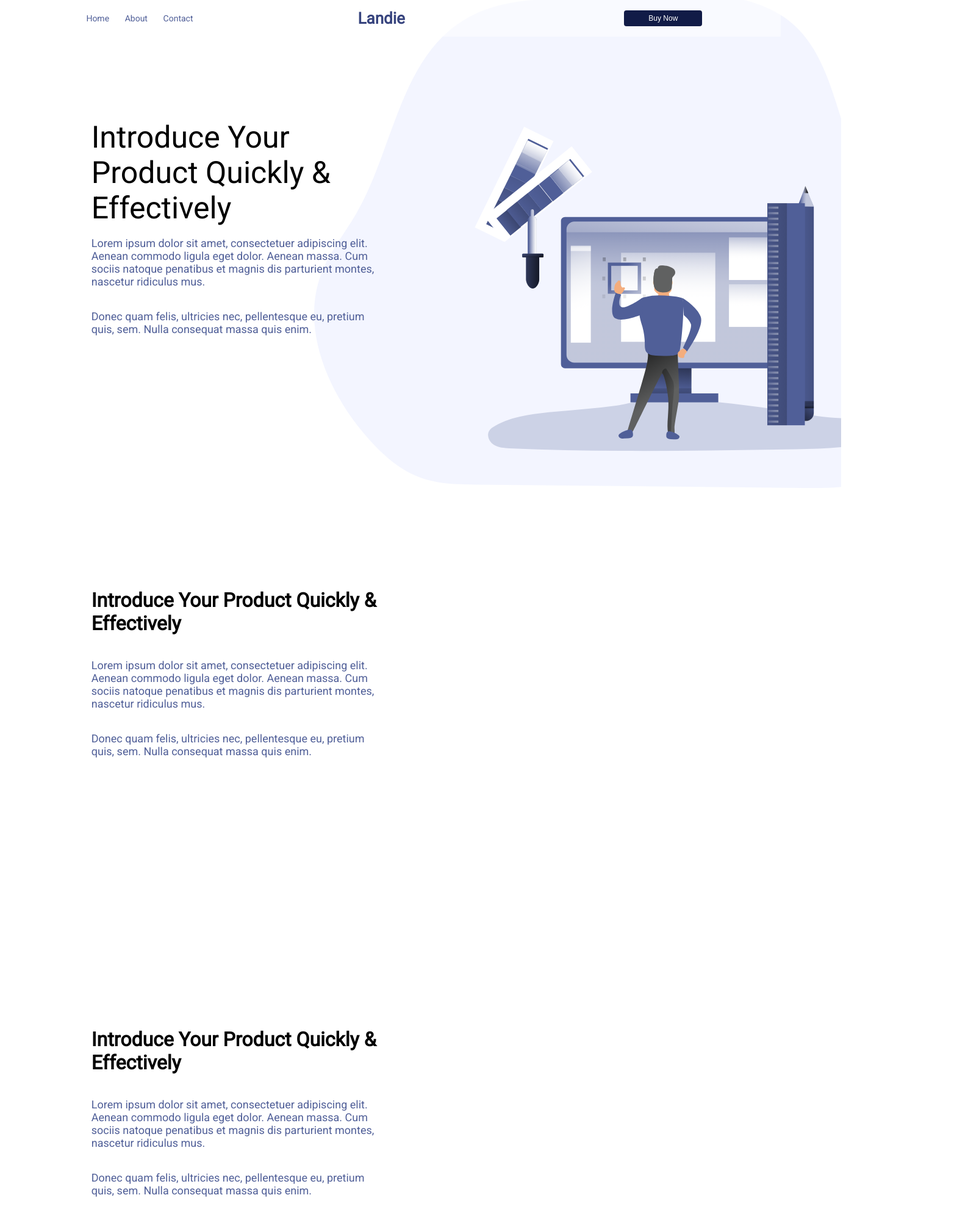
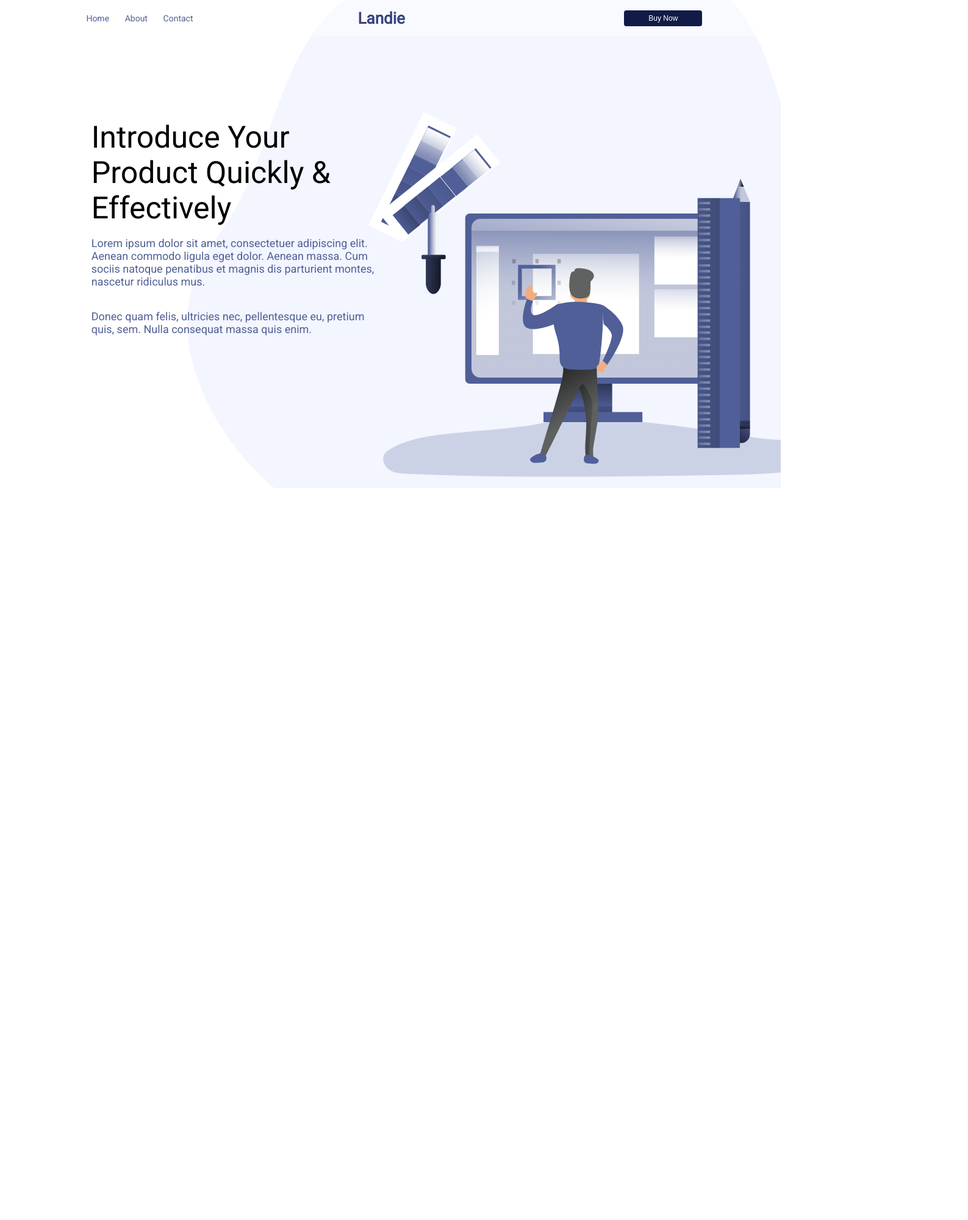
Before and after one commit to QwipeKun/Productivity-and-efficiency-of-landing, a React (Create React App) app: page / in a window 1280 px wide. Shown: the top 2000 px of the page at 61% size, 1587 px wide, since content can reach past the window. After the commit the page ends 800 px from the top, so only its background shows below. Built offline with nearby package versions, Linux system fonts and the light colour scheme.

Commit message:
Added cental content

```diff
--- a/src/App.jsx
+++ b/src/App.jsx
@@ -1,5 +1,6 @@
 import React from "react";
 import "./App.css"
+
 
 function App() {
   return (
--- a/src/components/Header/Header.module.css
+++ b/src/components/Header/Header.module.css
@@ -31,6 +31,7 @@
 .navigationBlock .item:hover{
     color: #32407e;
     text-shadow: 1px 1px 10px black;
+    transition: 0.4s;
     cursor: pointer;
 }
 
--- a/src/components/MainContent/GeneralPage/GeneralPage.jsx
+++ b/src/components/MainContent/GeneralPage/GeneralPage.jsx
@@ -22,34 +22,6 @@ const GeneralPage = () => {
       <div className={s.designerImg}>
         <img src={designer} alt="designer" />
       </div>
-      <div className={s.titleDescriptionContainer}>
-        <div className={s.titleDescriptionBlock}>
-          <h1>Introduce Your Product Quickly & Effectively</h1>
-          <p>
-            Lorem ipsum dolor sit amet, consectetuer adipiscing elit. Aenean
-            commodo ligula eget dolor. Aenean massa. Cum sociis natoque
-            penatibus et magnis dis parturient montes, nascetur ridiculus mus.
-          </p>
-          <p>
-            Donec quam felis, ultricies nec, pellentesque eu, pretium quis, sem.
-            Nulla consequat massa quis enim.
-          </p>
-        </div>
-      </div>
-      <div className={s.titleDescriptionContainer}>
-        <div className={s.titleDescriptionBlock}>
-          <h1>Introduce Your Product Quickly & Effectively</h1>
-          <p>
-            Lorem ipsum dolor sit amet, consectetuer adipiscing elit. Aenean
-            commodo ligula eget dolor. Aenean massa. Cum sociis natoque
-            penatibus et magnis dis parturient montes, nascetur ridiculus mus.
-          </p>
-          <p>
-            Donec quam felis, ultricies nec, pellentesque eu, pretium quis, sem.
-            Nulla consequat massa quis enim.
-          </p>
-        </div>
-      </div>
     </div>
   );
 };
--- a/src/components/MainContent/GeneralPage/generalPage.module.css
+++ b/src/components/MainContent/GeneralPage/generalPage.module.css
@@ -20,12 +20,11 @@
     position: absolute;
     content: '';
     top: 0;
-    bottom: 260px;
     left: 24%;
     z-index: -500;
-    width: 100%;
+    width: 76%;
     height: 100%;
-    object-fit: contain;
+    object-fit: cover;
 }
 
 
```
Also changed, not shown: src/components/MainContent/CentralContent/CentralContent.jsx (added, +10 -0 lines), src/components/MainContent/CentralContent/CentralContent.module.css (added).
